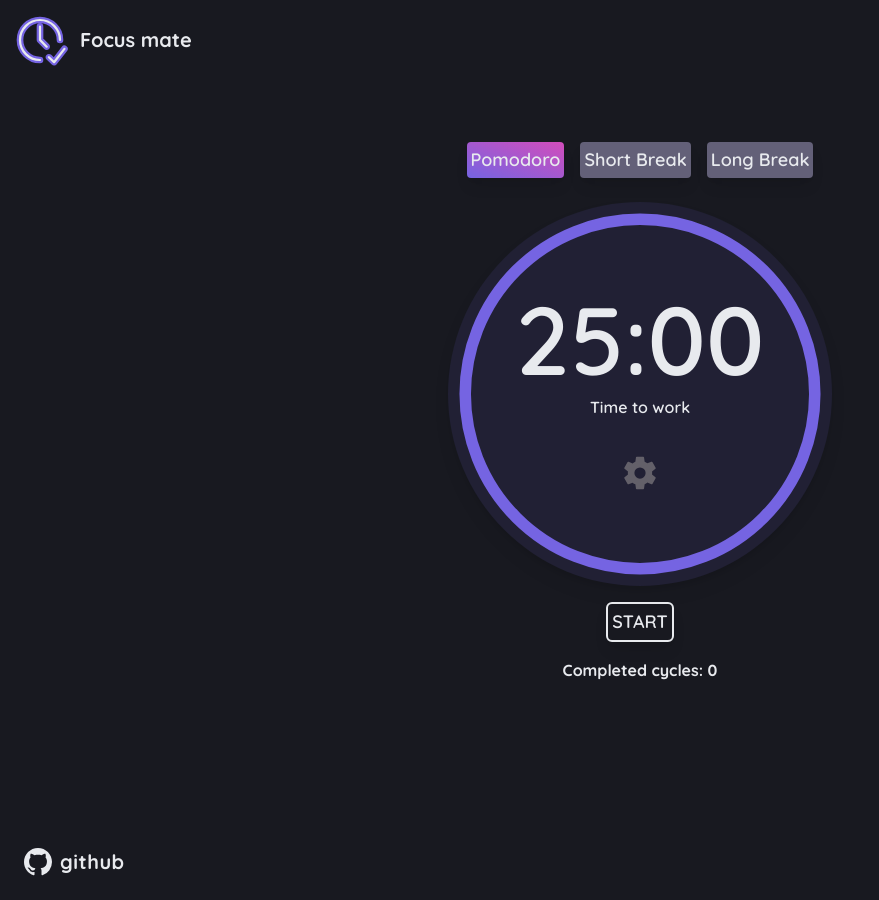
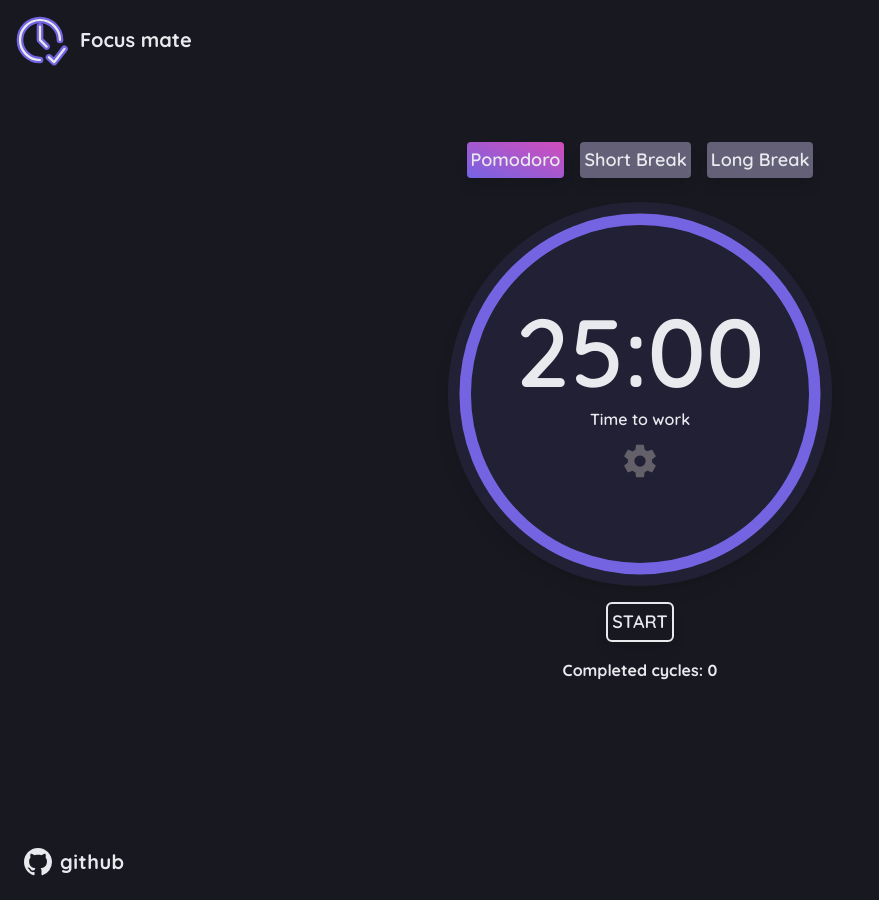
Before and after one commit to Mathh19/focus-mate, a React (Vite) app: page / in a window 1280 px wide. Shown: the whole page, without its empty margins (0-879 px from the left). Built offline with nearby package versions, Linux system fonts and the light colour scheme.

Commit message:
Rename Modal component to SettingsTimer and adjust Timer layou
The Modal component has been renamed to SettingsTimer to make its purpose clearer and more readable. Additionally, the layout of the Timer component has been adjusted to improve its appearance and functionality.

```diff
--- a/src/components/Modal/index.tsx
+++ b/src/components/SettingsTimer/index.tsx
@@ -7,7 +7,7 @@ import { IoSettingsSharp } from 'react-icons/io5';
 import { RiTimerLine } from 'react-icons/ri';
 import { BsSoundwave } from 'react-icons/bs';
 
-export const Modal = () => {
+export const SettingsTimer = () => {
   const { timer, setTimer, configPomodoro, setConfig } =
     useContext(PomodoroContext);
   const [open, setOpen] = useState(false);
@@ -61,7 +61,7 @@ export const Modal = () => {
         aria-label="Settings"
         title="Settings"
       >
-        <IoSettingsSharp className="h-9 w-9 fill-purplishGray transition duration-300 ease-in-out hover:-rotate-90" />
+        <IoSettingsSharp className="fill-purplishGray text-4xl transition duration-300 ease-in-out hover:-rotate-90" />
       </button>
       {open && (
         <div className="fixed inset-0 z-40 flex justify-center px-4">
--- a/src/components/Timer/index.tsx
+++ b/src/components/Timer/index.tsx
@@ -7,7 +7,7 @@ import { PomodoroContext } from '../../contexts/PomodoroContext/PomodoroContext'
 import { TimerProps } from '../../times';
 import { secondsToMinutes } from '../../utils/secondsToMinutes';
 import { TimerComponentProps } from './types';
-import { Modal } from '../Modal';
+import { SettingsTimer } from '../SettingsTimer';
 
 export const Timer = ({ timer, label }: TimerComponentProps) => {
   const { timer: timerContext } = useContext(PomodoroContext);
@@ -24,16 +24,16 @@ export const Timer = ({ timer, label }: TimerComponentProps) => {
         backgroundColor: '#212034',
         pathColor: '#7564e2',
       })}
-      className="h-96 w-96 drop-shadow-lg max-md:h-80 max-md:w-80 max-[370px]:h-72 max-[370px]:w-72"
+      className="w-h-96 h-96 drop-shadow-lg max-[540px]:h-80 max-[540px]:w-80"
     >
       <div className="flex h-full w-full flex-col items-center justify-center gap-2 rounded-full">
-        <span className="font-sans text-8xl font-semibold max-md:text-7xl max-[370px]:text-6xl">
+        <span className="font-sans text-8xl font-semibold max-[540px]:text-7xl">
           {secondsToMinutes(timer)}
         </span>
-        <p className="mb-6 font-semibold">
+        <p className="font-semibold">
           {label === 'pomodoroTime' ? 'Time to work' : 'Break to rest'}
         </p>
-        <Modal />
+        <SettingsTimer />
       </div>
     </CircularProgressbarWithChildren>
   );
```
